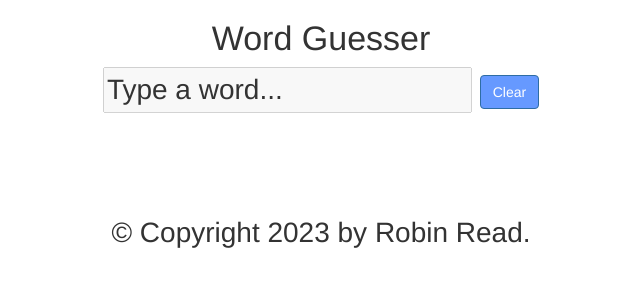
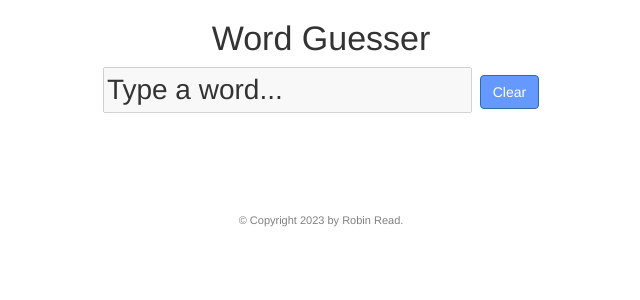
Before and after one commit to robingread/word-complete, a Flask app: page / in a window 1280 px wide. Shown: the top 300 px of the page, without its empty margins (319-959 px from the left). Run offline with Flask 3, Linux system fonts and the light colour scheme; parts of the project's set-up code (start-up, migrations or seed data) failed here and were passed over; some libraries are stand-ins or nearby versions.

Commit message:
Added CSS entry for #footer to reduce font size and colour.

```diff
--- a/src/templates/static/css/style.css
+++ b/src/templates/static/css/style.css
@@ -9,8 +9,11 @@ h1, h2, h3, h4, h5, h6 {
 .btn{
     background-color: rgb(102,153,255);
 }
+
 #footer{
     margin-top: 100px;
+    font-size: 11px;
+    color: gray;
 }
 
 .word-list {
```
